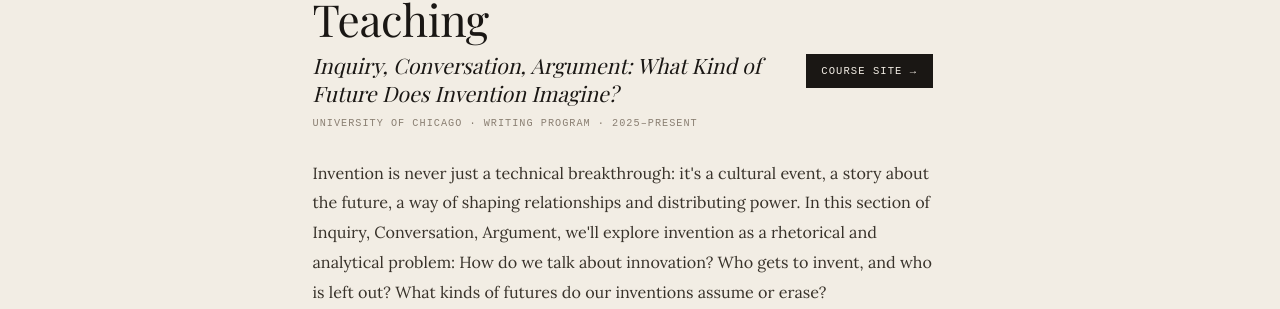
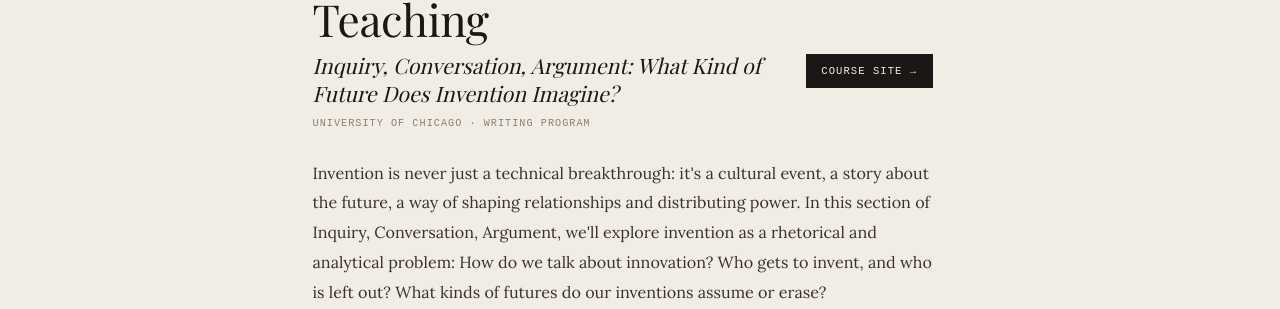
Before and after one commit to bill-hutchison/anthologist-org, a Jekyll site: the page built from pages/teaching.md, in a window 1280 px wide and 1033 px high. Shown: the part 159-468 px from the top of the window. Built offline with Jekyll 4.4.1, drawn with Linux system fonts in a browser that asks for light colours; some web fonts are replaced.

```diff
--- a/pages/teaching.md
+++ b/pages/teaching.md
@@ -12,7 +12,7 @@ permalink: /teaching
       <h2 class="course-title">Inquiry, Conversation, Argument: What Kind of Future Does Invention Imagine?</h2>
       <a href="/ica-invention-summer-2026" class="course-btn">Course Site →</a>
     </div>
-    <p class="course-meta">University of Chicago · Writing Program · 2025–present</p>
+    <p class="course-meta">University of Chicago · Writing Program</p>
   </div>
 
   <p class="course-description">Invention is never just a technical breakthrough: it's a cultural event, a story about the future, a way of shaping relationships and distributing power. In this section of Inquiry, Conversation, Argument, we'll explore invention as a rhetorical and analytical problem: How do we talk about innovation? Who gets to invent, and who is left out? What kinds of futures do our inventions assume or erase?</p>
```
